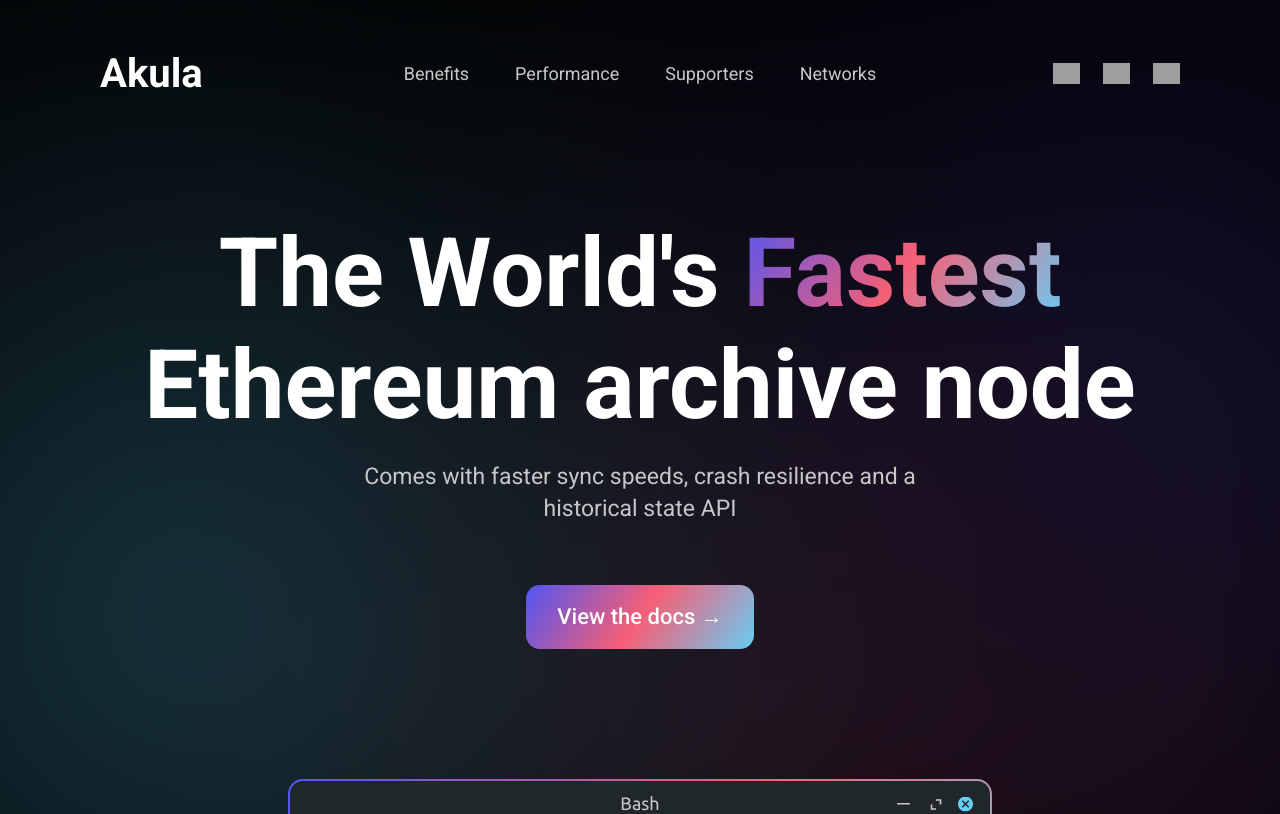
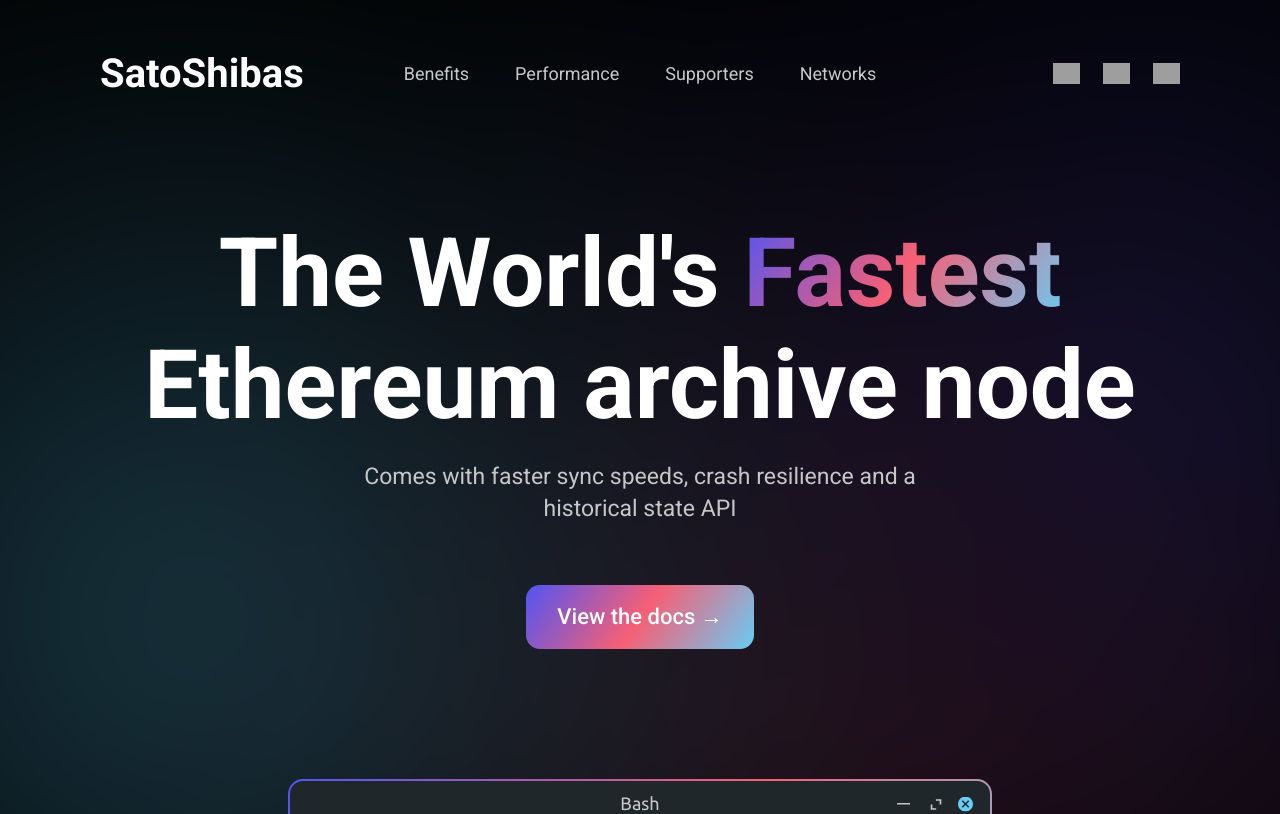
Before and after one commit to Satoshibas-com/LandingPage, a React (Create React App) app: page / in a window 1280 px wide. Shown: the top 814 px of the page. Built offline with nearby package versions, Linux system fonts and the light colour scheme; grey boxes are pictures that could not be loaded.

Commit message:
Update Logo.tsx

```diff
--- a/src/components/Logo.tsx
+++ b/src/components/Logo.tsx
@@ -16,7 +16,7 @@
 `;
 
 const Logo = () => {
-  return <StyledLogo href="/">Akula</StyledLogo>;
+  return <StyledLogo href="/">SatoShibas</StyledLogo>;
 };
 
 export default Logo;
```
